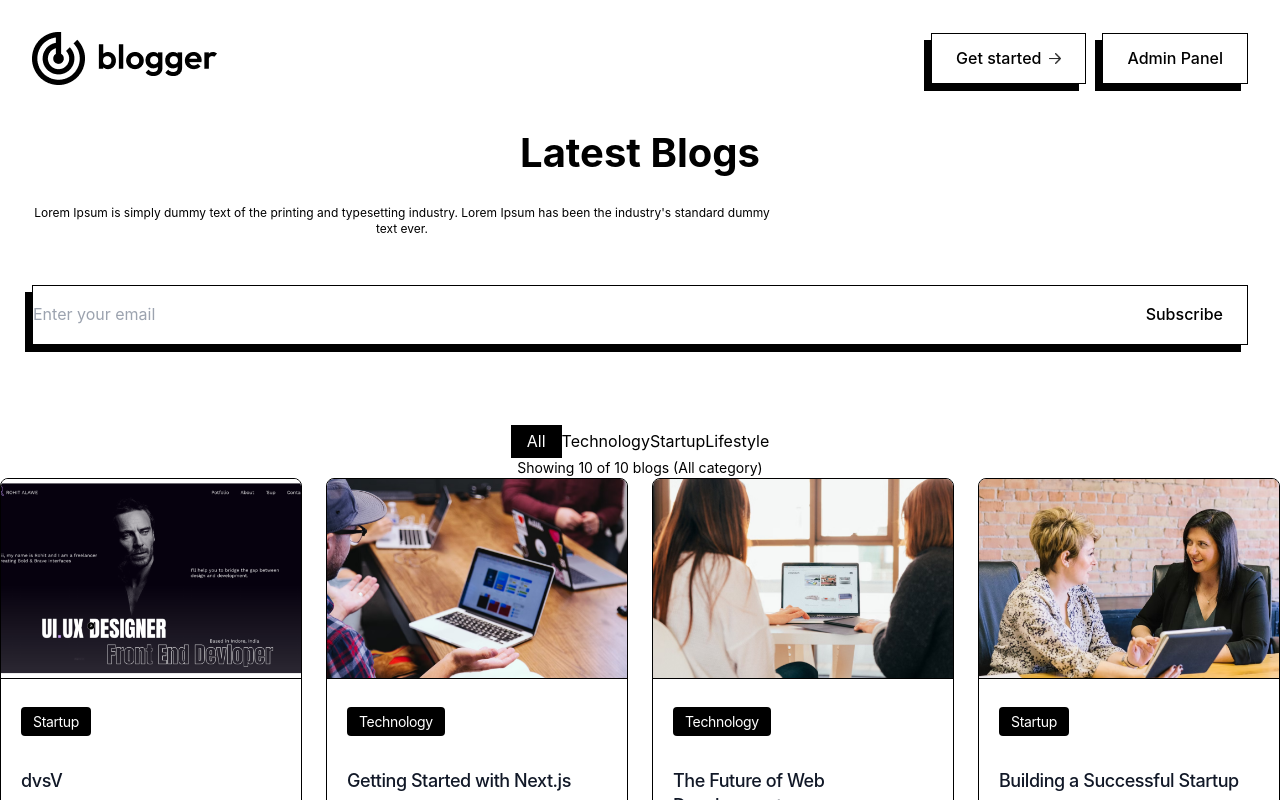
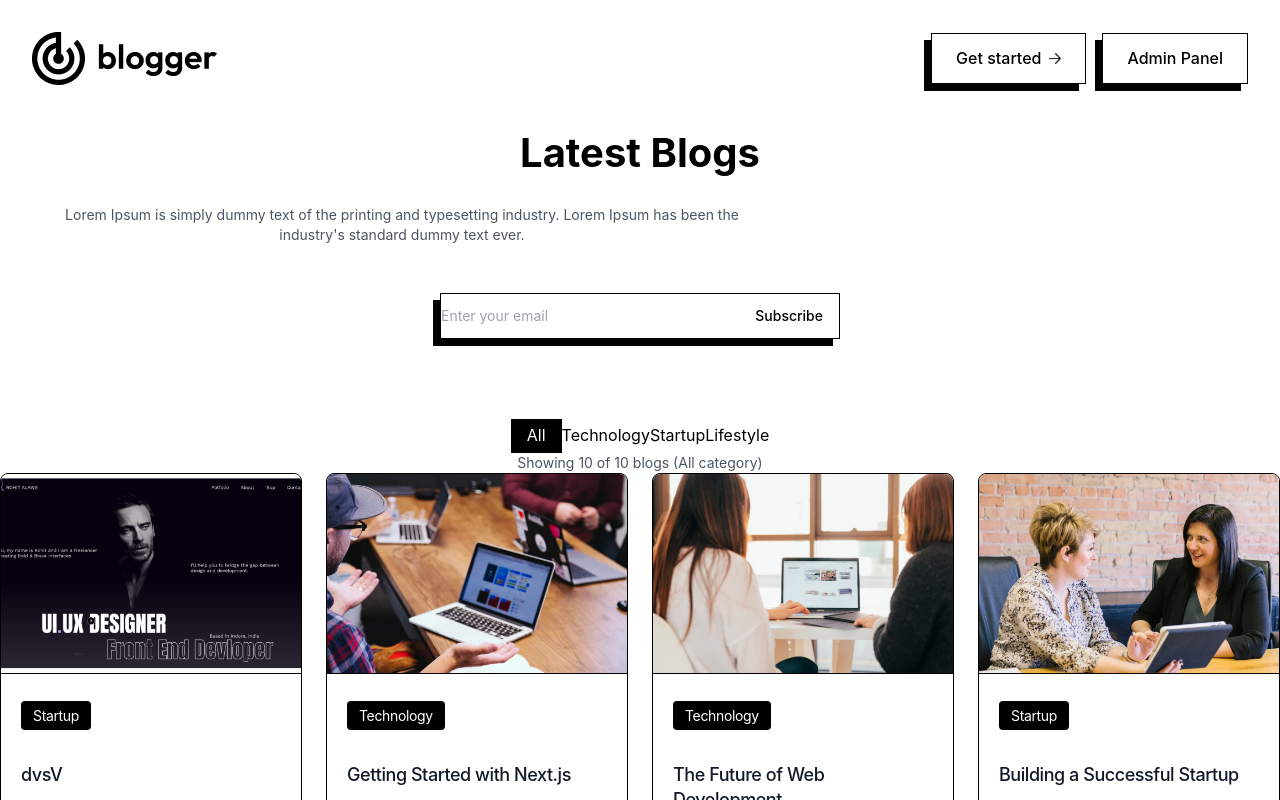
Before and after one commit to RoshanAlawe07/blog-management-system, a Next.js app: page / in a window 1280 px wide. Shown: the top 800 px of the page. Built offline with nearby package versions, Linux system fonts and the light colour scheme; no server answers; the database is empty.

Commit message:
loren fix

```diff
--- a/Components/Header.jsx
+++ b/Components/Header.jsx
@@ -51,10 +51,10 @@ const Header = () => {
       </div>
       <div className='text-center my-12'>
         <h1 className='text-3xl sm:text-5xl font-medium mb-6'>Latest Blogs</h1>
-        <p className='mt-8 max-w-[740px] m-auto text-xs sm:text-base leading-relaxed'>Lorem Ipsum is simply dummy text of the printing and typesetting industry. Lorem Ipsum has been the industry&apos;s standard dummy text ever.</p>
-        <form onSubmit={onSubmitHandler} className='flex justify-between max-w-[500px] scale-75 sm:scale-100 mx-auto mt-12 border border-black shadow-[-7px_7px_0px_#000000] rounded-lg overflow-hidden' action="">
-            <input onChange={(e)=>setEmail(e.target.value)} value={email} type="email" placeholder='Enter your email' className='pl-6 py-4 outline-none flex-1' required />
-            <button type='submit' className='border-l border-black py-4 px-6 sm:px-8 active:bg-gray-600 active:text-white font-medium'>Subscribe</button>
+        <p className='mt-8 max-w-[740px] mx-auto text-center text-sm sm:text-base leading-relaxed text-gray-600'>Lorem Ipsum is simply dummy text of the printing and typesetting industry. Lorem Ipsum has been the industry&apos;s standard dummy text ever.</p>
+        <form onSubmit={onSubmitHandler} className='flex justify-between max-w-[400px] mx-auto mt-12 border border-black shadow-[-7px_7px_0px_#000000] rounded-lg overflow-hidden' action="">
+            <input onChange={(e)=>setEmail(e.target.value)} value={email} type="email" placeholder='Enter your email' className='pl-4 py-3 outline-none flex-1 text-sm' required />
+            <button type='submit' className='border-l border-black py-3 px-4 active:bg-gray-600 active:text-white font-medium text-sm'>Subscribe</button>
         </form>
       </div>
     </div>
--- a/app/globals.css
+++ b/app/globals.css
@@ -442,6 +442,43 @@ h1, .main-heading {
     line-height: 1.6 !important;
 }
 
+/* Force Lorem ipsum paragraph centering and font size */
+.text-center {
+    text-align: center !important;
+}
+
+.text-sm {
+    font-size: 0.875rem !important;
+}
+
+.text-base {
+    font-size: 1rem !important;
+}
+
+.text-gray-600 {
+    color: #4b5563 !important;
+}
+
+/* Force subscribe form width and sizing */
+.max-w-\[400px\] {
+    max-width: 400px !important;
+}
+
+.py-3 {
+    padding-top: 0.75rem !important;
+    padding-bottom: 0.75rem !important;
+}
+
+.px-4 {
+    padding-left: 1rem !important;
+    padding-right: 1rem !important;
+}
+
+/* Remove scale classes that might cause issues */
+.scale-75, .scale-100 {
+    transform: none !important;
+}
+
 /* Fix Subscribe Section */
 .subscribe-section {
     text-align: center !important;
```
